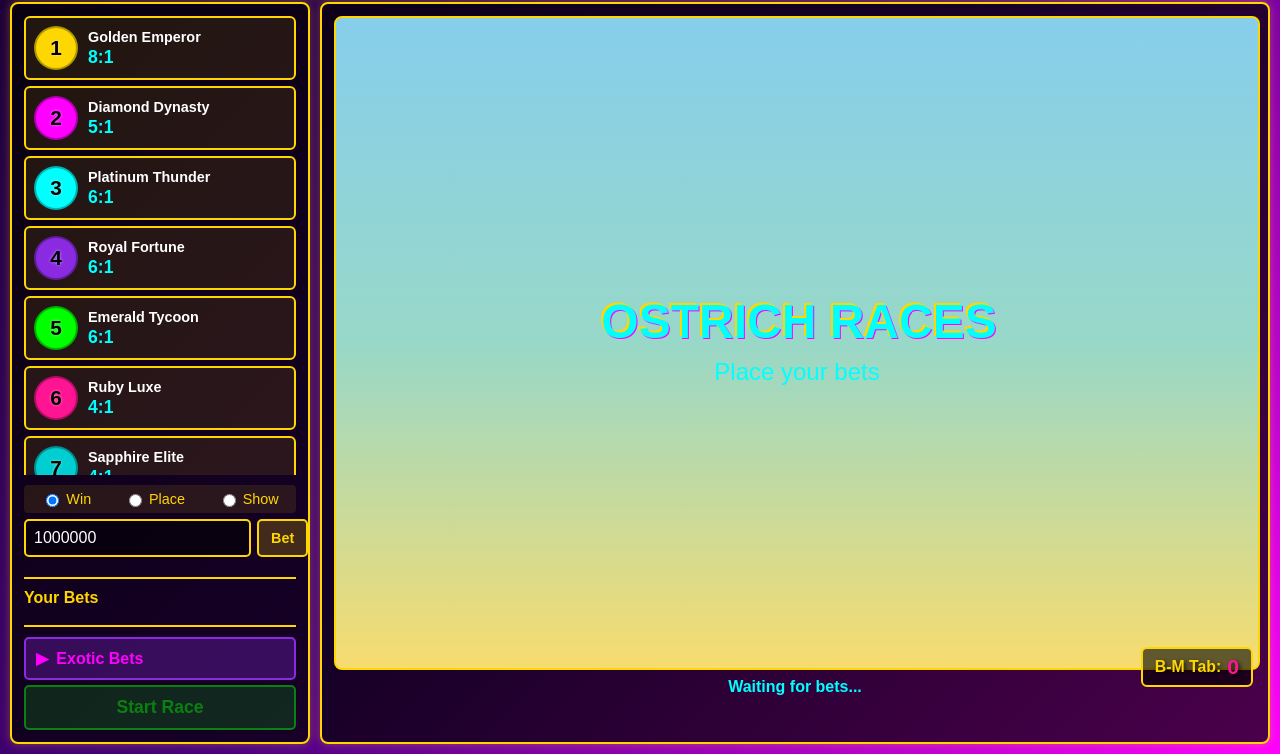
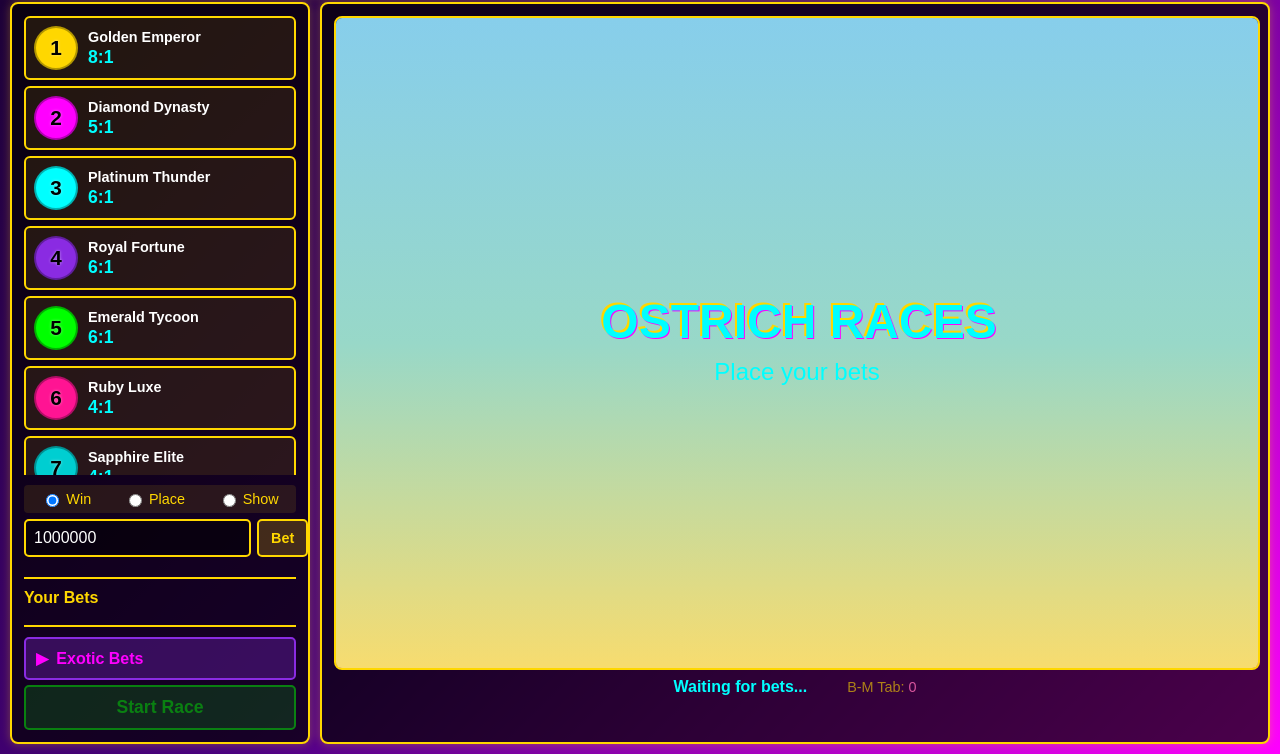
Before and after one commit to okjason-source/Ostrich-Races, a website: page index.html in a window 1280 px wide. Shown: the part 66-820 px from the top of the page. Drawn offline with Linux system fonts and the light colour scheme.

Commit message:
Redesign B-M Tab counter and add dynamic day/night cycle
- Moved B-M Tab counter to race info bar (purple section)
- Made counter muted with no border/background, just text
- Added DayNightCycle system that changes canvas background based on real time
- Background transitions throughout the day:
  - Night (0-5): Dark blue/purple
  - Dawn (5-7): Purple to orange gradient
  - Morning (7-10): Light blue brightening
  - Day (10-16): Bright blue sky (current default)
  - Afternoon (16-18): Golden hour
  - Dusk (18-20): Orange to purple sunset
  - Evening (20-24): Deep purple to dark
- Added star overlay during night hours (20-7)
- Updates automatically every minute

```diff
--- a/css/style.css
+++ b/css/style.css
@@ -100,18 +100,22 @@ h1 {
     display: block;
     image-rendering: pixelated;
     image-rendering: crisp-edges;
+    transition: background 2s ease;
 }
 
 #race-info {
     margin-top: 8px;
     text-align: center;
+    display: flex;
+    justify-content: center;
+    align-items: center;
+    gap: 20px;
 }
 
 #race-status {
     font-size: 1em;
     font-weight: bold;
     color: #00ffff;
-    margin-bottom: 5px;
 }
 
 #race-timer {
@@ -121,30 +125,13 @@ h1 {
 }
 
 #bm-tab-display {
-    position: absolute;
-    bottom: 55px;
-    right: 15px;
-    font-size: 1.1em;
-    font-weight: bold;
-    color: #ff69b4;
-    text-shadow: 2px 2px 4px rgba(0, 0, 0, 0.8);
-    display: flex;
-    align-items: center;
-    gap: 6px;
-    background: rgba(0, 0, 0, 0.6);
-    padding: 6px 12px;
-    border-radius: 6px;
-    border: 2px solid #ffd700;
-}
-
-.bm-label {
-    color: #ffd700;
     font-size: 0.9em;
+    font-weight: normal;
+    color: rgba(255, 215, 0, 0.6);
 }
 
 #bm-tab-count {
-    color: #ff1493;
-    font-size: 1.2em;
+    color: rgba(255, 105, 180, 0.8);
 }
 
 #ostriches-list {
--- a/index.html
+++ b/index.html
@@ -118,10 +118,7 @@
                 <div id="race-info">
                     <div id="race-status">Waiting for bets...</div>
                     <div id="race-timer"></div>
-                </div>
-                <div id="bm-tab-display">
-                    <span class="bm-label">B-M Tab:</span>
-                    <span id="bm-tab-count">0</span>
+                    <div id="bm-tab-display">B-M Tab: <span id="bm-tab-count">0</span></div>
                 </div>
             </div>
 
@@ -138,6 +135,7 @@
     <script src="js/utils.js"></script>
     <script src="js/storage.js"></script>
     <script src="js/sound.js"></script>
+    <script src="js/day-night.js"></script>
     <script src="js/graphics.js"></script>
     <script src="js/ostrich.js"></script>
     <script src="js/betting.js"></script>
--- /dev/null
+++ b/js/day-night.js
@@ -0,0 +1,87 @@
+// Day/Night cycle system that changes canvas background based on real time
+
+class DayNightCycle {
+    constructor(canvas) {
+        this.canvas = canvas;
+        this.updateBackground();
+
+        // Update every minute
+        this.intervalId = setInterval(() => {
+            this.updateBackground();
+        }, 60000);
+    }
+
+    getTimeBasedGradient() {
+        const now = new Date();
+        const hours = now.getHours();
+        const minutes = now.getMinutes();
+        const timeDecimal = hours + (minutes / 60); // 0-24 as decimal
+
+        // Define gradients for different times of day
+        // Night (0-5): Dark blue to purple with stars
+        if (timeDecimal >= 0 && timeDecimal < 5) {
+            return 'linear-gradient(to bottom, #0a1128 0%, #1a1a3e 40%, #2d1b4e 100%)';
+        }
+        // Dawn (5-7): Purple to orange
+        else if (timeDecimal >= 5 && timeDecimal < 7) {
+            return 'linear-gradient(to bottom, #2d1b4e 0%, #8b5a8d 30%, #ff8c42 70%, #ffd89b 100%)';
+        }
+        // Morning (7-10): Light blue, getting brighter
+        else if (timeDecimal >= 7 && timeDecimal < 10) {
+            return 'linear-gradient(to bottom, #87CEEB 0%, #b8e6f5 50%, #ffd89b 100%)';
+        }
+        // Day (10-16): Bright blue sky
+        else if (timeDecimal >= 10 && timeDecimal < 16) {
+            return 'linear-gradient(to bottom, #87CEEB 0%, #98D8C8 50%, #F7DC6F 100%)';
+        }
+        // Late Afternoon (16-18): Golden hour
+        else if (timeDecimal >= 16 && timeDecimal < 18) {
+            return 'linear-gradient(to bottom, #ff9a56 0%, #ff6b6b 40%, #ffd89b 70%, #F7DC6F 100%)';
+        }
+        // Dusk (18-20): Orange to purple
+        else if (timeDecimal >= 18 && timeDecimal < 20) {
+            return 'linear-gradient(to bottom, #ff6b6b 0%, #c06c84 40%, #6c5b7b 70%, #355c7d 100%)';
+        }
+        // Evening (20-24): Deep purple to dark
+        else {
+            return 'linear-gradient(to bottom, #1a1a3e 0%, #2d1b4e 50%, #0a1128 100%)';
+        }
+    }
+
+    addStarsOverlay() {
+        const now = new Date();
+        const hours = now.getHours();
+
+        // Show stars during night hours (20-7)
+        if (hours >= 20 || hours < 7) {
+            // Create a subtle star pattern using radial gradients
+            const stars = `
+                radial-gradient(1px 1px at 20% 30%, white, transparent),
+                radial-gradient(1px 1px at 60% 70%, white, transparent),
+                radial-gradient(2px 2px at 50% 50%, white, transparent),
+                radial-gradient(1px 1px at 80% 10%, white, transparent),
+                radial-gradient(1px 1px at 90% 60%, white, transparent),
+                radial-gradient(2px 2px at 15% 80%, white, transparent),
+                radial-gradient(1px 1px at 30% 20%, white, transparent),
+                radial-gradient(1px 1px at 70% 90%, white, transparent),
+                radial-gradient(1px 1px at 40% 40%, white, transparent),
+                radial-gradient(2px 2px at 85% 85%, white, transparent)
+            `;
+            return stars + ', ' + this.getTimeBasedGradient();
+        }
+
+        return this.getTimeBasedGradient();
+    }
+
+    updateBackground() {
+        const gradient = this.addStarsOverlay();
+        this.canvas.style.background = gradient;
+        this.canvas.style.backgroundSize = '200% 200%, 100% 100%';
+    }
+
+    destroy() {
+        if (this.intervalId) {
+            clearInterval(this.intervalId);
+        }
+    }
+}
--- a/js/main.js
+++ b/js/main.js
@@ -2,11 +2,15 @@
 
 let game;
 let renderer;
+let dayNightCycle;
 
 window.addEventListener('DOMContentLoaded', () => {
     const canvas = document.getElementById('game-canvas');
     renderer = new SpriteRenderer(canvas);
     renderer.resize();
+
+    // Initialize day/night cycle
+    dayNightCycle = new DayNightCycle(canvas);
 
     game = new Game();
     game.initialize(canvas, renderer);
```
Also changed, not shown: ostrich-bird-shape-running.png (added), 1 other file.
